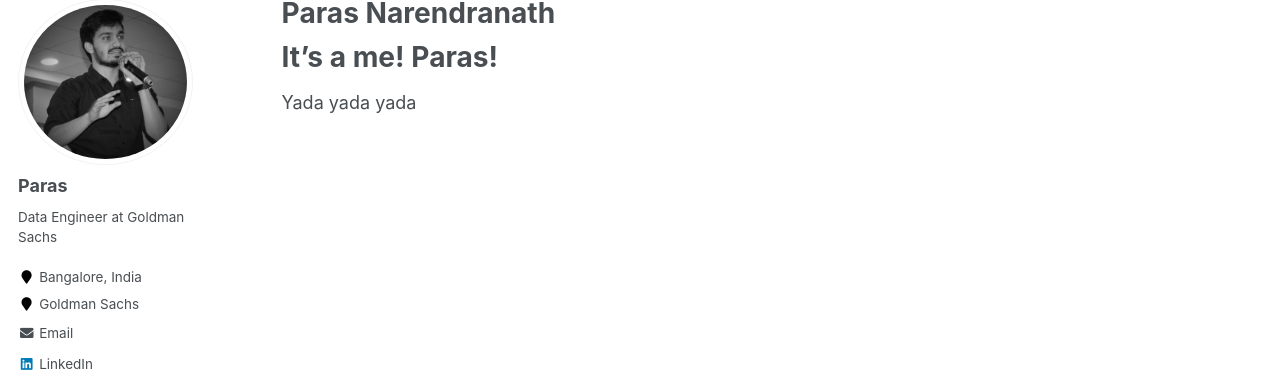
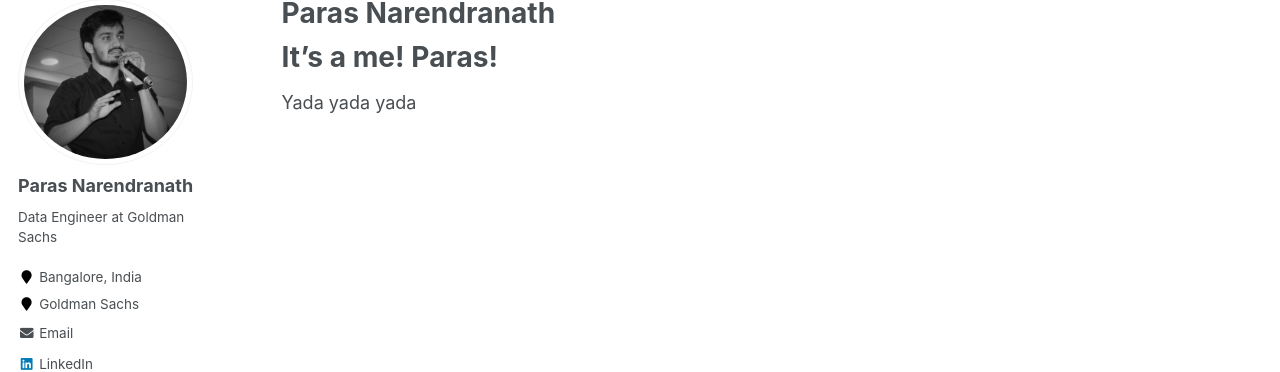
Before and after one commit to parasnaren/github-io-page, a Jekyll site: the page built from _pages/about.md, in a window 1280 px wide. Shown: the part 119-491 px from the top of the page. Built offline with Jekyll 4.4.1, drawn with Linux system fonts in a browser that asks for light colours.

```diff
--- a/_config.yml
+++ b/_config.yml
@@ -80,7 +80,7 @@ analytics:
 
 # Site Author
 author:
-  name             : "Paras"
+  name             : "Paras Narendranath"
   avatar           : "speaking-ise-bw.jpeg"
   bio              : "Data Engineer at Goldman Sachs"
   location         : "Bangalore, India"
@@ -102,7 +102,7 @@ author:
   instagram        :
   impactstory      :
   lastfm           :
-  linkedin         : "https://www.linkedin.com/in/parasnaren/"
+  linkedin         : "parasnaren/"
   orcid            :
   pinterest        :
   soundcloud       :
```
